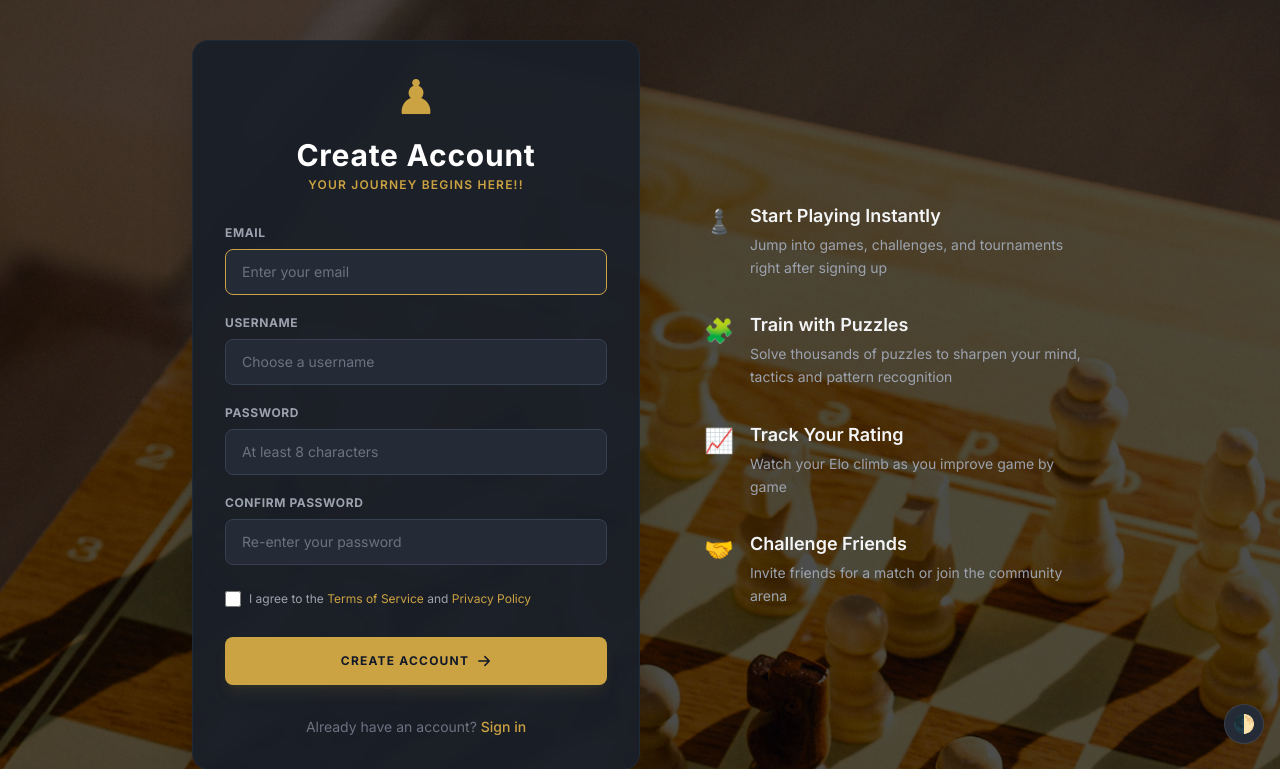
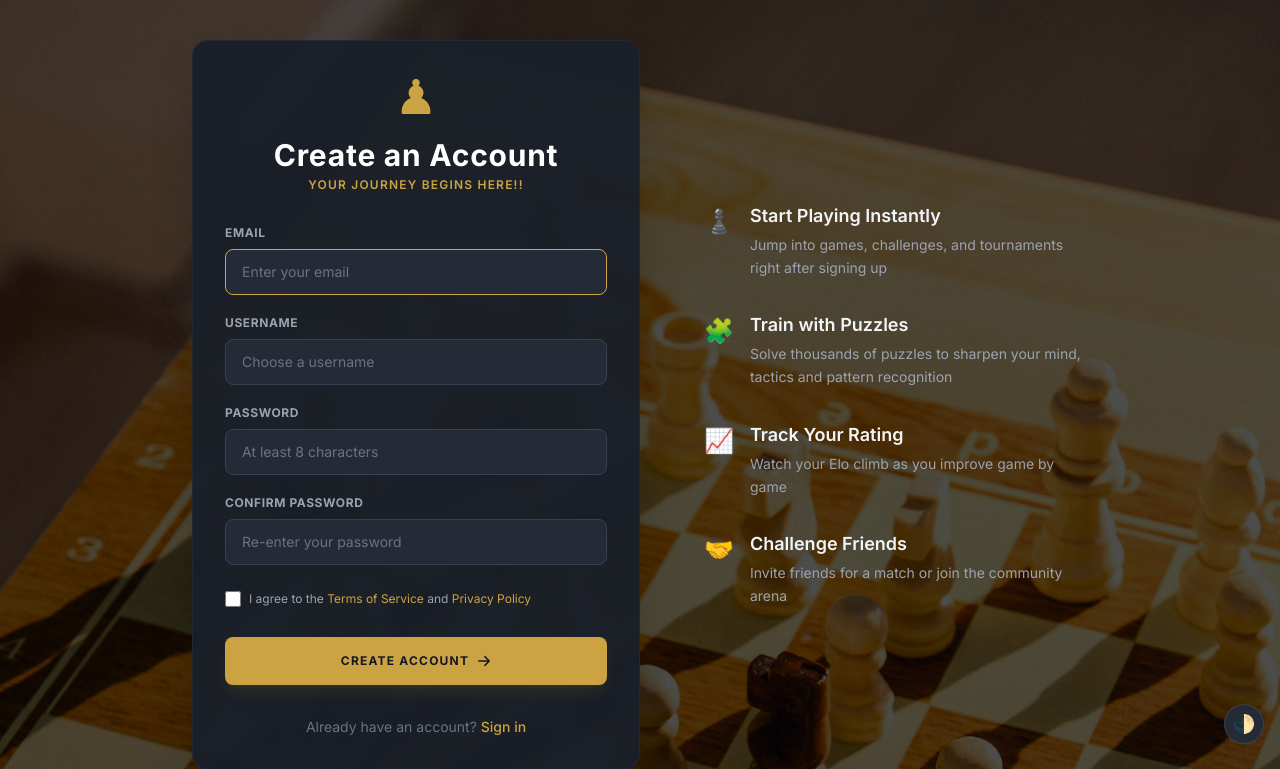
Before and after one commit to sabinramtel/Chess, a Flask app: page /signup in a window 1280 px wide. Shown: the top 769 px of the page. Run offline with Flask 3, Linux system fonts and the light colour scheme; some libraries are stand-ins or nearby versions.

Commit message:
create an acc updated

```diff
--- a/app/templates/signup.html
+++ b/app/templates/signup.html
@@ -37,7 +37,7 @@
         </div>
       </div>
 
-      <h1 class="text-3xl font-bold tracking-wide text-center mb-1">Create Account</h1>
+      <h1 class="text-3xl font-bold tracking-wide text-center mb-1">Create an Account</h1>
       <p class="text-xs font-semibold text-[#cca343] tracking-widest uppercase text-center mb-8">
         Your Journey Begins Here!!
       </p>
```
